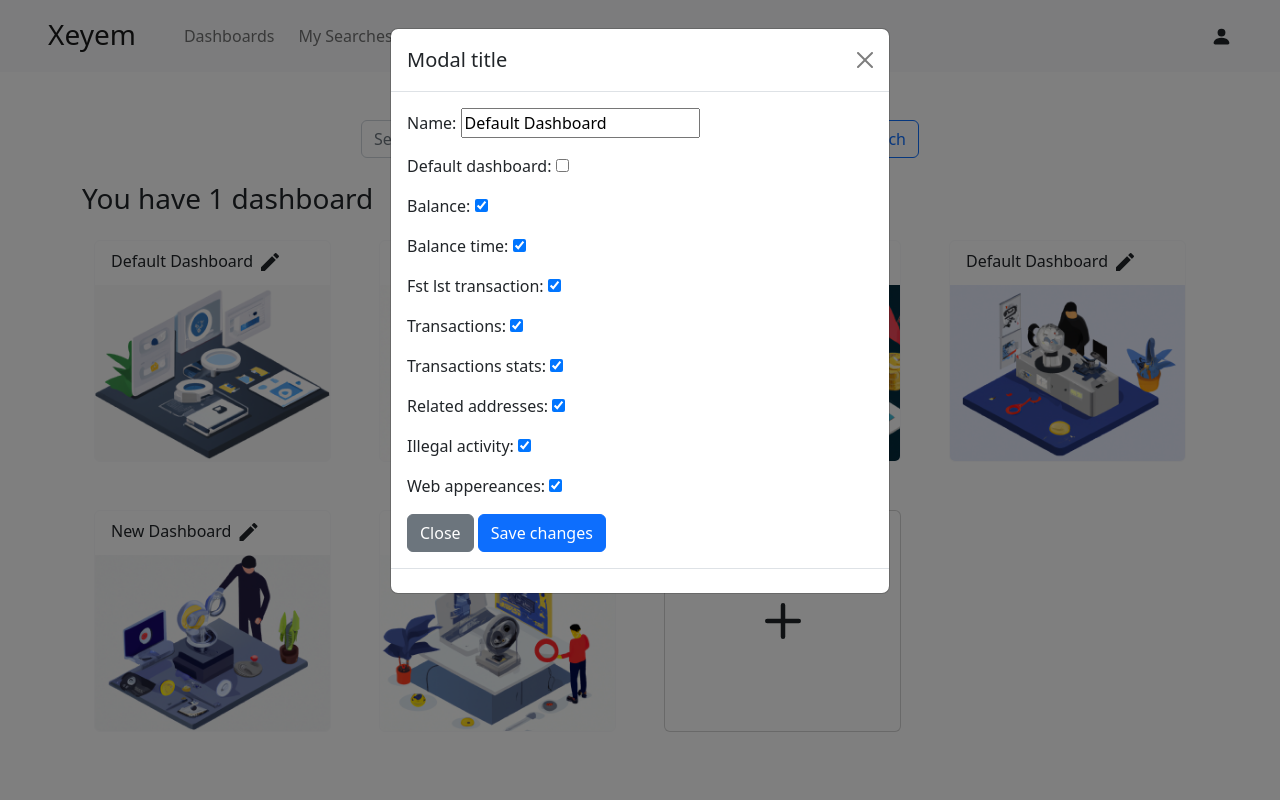
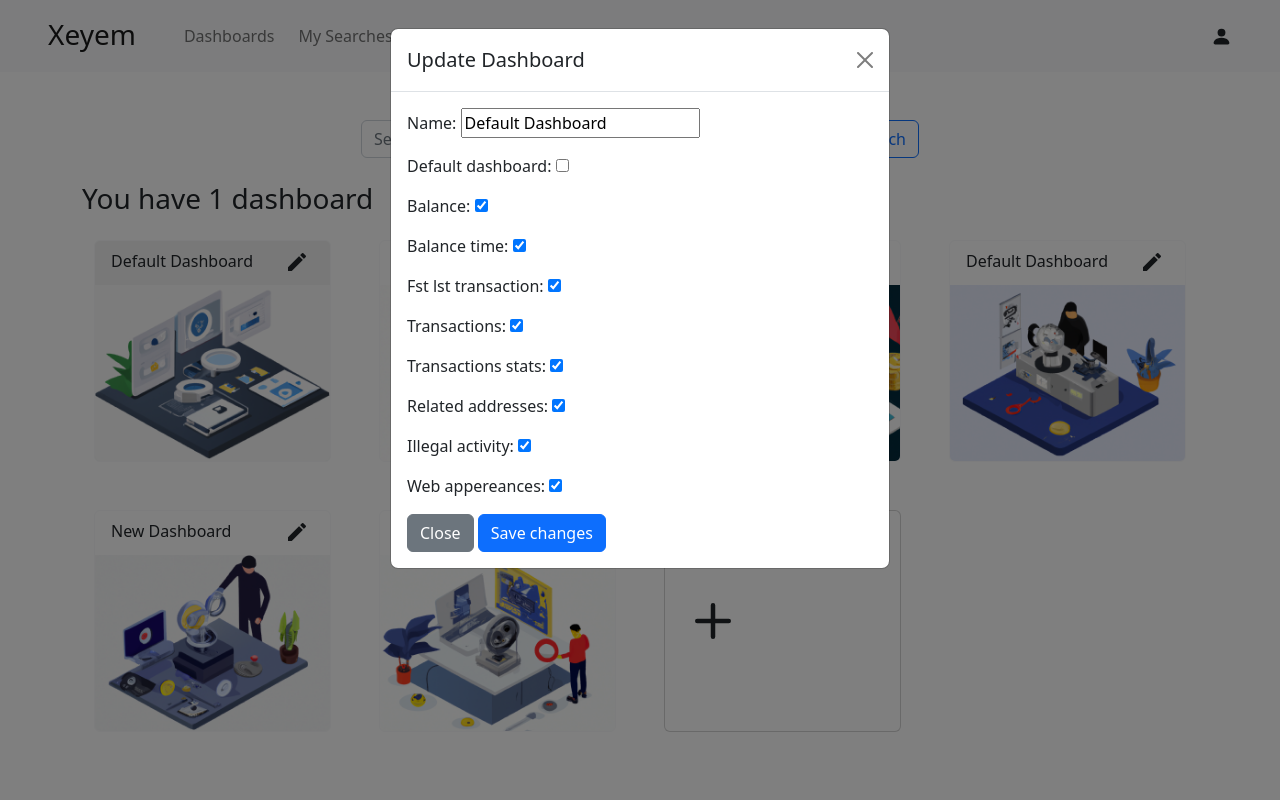
Before and after one commit to Zedzor/Xeyem, a Django app: template Xeyem/app/templates/app/dashboard_list.html in a window 1280 px wide, after a click on "edit". Run offline with Django 4.2, Linux system fonts and the light colour scheme; a user stored in the database is signed in; data comes from the database, SQL or seed files in the repository; both versions use the stored data as it was after the commit; tables that the repository leaves empty hold one stand-in row (values such as "Sample post"); the template is opened without the code that fills it: values that come from a table or form of the project are taken from there, most other values are stand-ins (such as "Sample title", 1, 10 or a date in 2020).

Commit message:
Terminado front pagina principal de usuario

```diff
--- a/Xeyem/app/templates/app/dashboard_list.html
+++ b/Xeyem/app/templates/app/dashboard_list.html
@@ -32,8 +32,8 @@
     <div id="dashboardlist" class="dashboard-items-wrapper align-items-stretch row row-cols-1 row-cols-md-4 g-5">
         {% for dashboard in dashboards %}
         <div class="col d-flex">
-            <div class="card border-light dashboard-wrapper flex-fill" data-position="{{dashboard.pk}}">
-                <div class="card-body pb-0 pt-1 pl-3 pr-2 d-flex inline-flex">
+            <div class="card border-light dashboard-wrapper" data-position="{{dashboard.pk}}">
+                <div class="card-body pb-0 pt-1 pl-3 pr-2 d-flex justify-content-between">
                     <div class="dashboard-name card-title mt-1 mb-0">
                         <a class="text-decoration-none text-reset" href="{% url 'dashboard' dashboard.pk %}">{{dashboard.name}}</a>
                     </div>
@@ -45,7 +45,7 @@
                             <div class="modal-dialog">
                                 <div class="modal-content">
                                     <div class="modal-header">
-                                        <h5 class="modal-title">Modal title</h5>
+                                        <h5 class="modal-title">Update Dashboard</h5>
                                         <button type="button" class="btn-close" data-bs-dismiss="modal" aria-label="Close"></button>
                                     </div>
                                     <div class="modal-body">
@@ -55,47 +55,51 @@
                                                 <label for="id_name">Name:</label>
                                                 <input type="text" name="name" value="{{dashboard.name}}" maxlength="50" required="" id="id_name">
                                             </p>
+                                            {% comment %} <div class="d-flex justify-content-between pr-5 mr-5">
+                                                <label for="id_default_dashboard">Default dashboard:</label>
+                                                <div class="form-check form-switch">
+                                                    <input class="form-check-input" type="checkbox" name="default_dashboard" id="id_default_dashboard" {% if dashboard.default_dashboard %} checked {% endif %}>
+                                                </div>
+                                            </div> {% endcomment %}
                                             <p>
                                                 <label for="id_default_dashboard">Default dashboard:</label>
-                                                <input type="checkbox" name="default_dashboard" id="id_default_dashboard" {% if dashboard.default_dashboard %} checked="" {% endif %}>
+                                                <input type="checkbox" name="default_dashboard" id="id_default_dashboard" {% if dashboard.default_dashboard %} checked {% endif %}>
                                             </p>
                                             <p>
                                                 <label for="id_balance">Balance:</label>
-                                                <input type="checkbox" name="balance" id="id_balance" {% if dashboard.balance %} checked="" {% endif %}>
+                                                <input type="checkbox" name="balance" id="id_balance" {% if dashboard.balance %} checked {% endif %}>
                                             </p>
                                             <p>
                                                 <label for="id_balance_time">Balance time:</label>
-                                                <input type="checkbox" name="balance_time" id="id_balance_time" {% if dashboard.balance_time %} checked="" {% endif %}>
+                                                <input type="checkbox" name="balance_time" id="id_balance_time" {% if dashboard.balance_time %} checked {% endif %}>
                                             </p>
                                             <p>
                                                 <label for="id_fst_lst_transaction">Fst lst transaction:</label>
-                                                <input type="checkbox" name="fst_lst_transaction" id="id_fst_lst_transaction" {% if dashboard.fst_lst_transaction %} checked="" {% endif %}>
+                                                <input type="checkbox" name="fst_lst_transaction" id="id_fst_lst_transaction" {% if dashboard.fst_lst_transaction %} checked {% endif %}>
                                             </p>
                                             <p>
                                                 <label for="id_transactions">Transactions:</label>
-                                                <input type="checkbox" name="transactions" id="id_transactions" {% if dashboard.transactions %} checked="" {% endif %}>
+                                                <input type="checkbox" name="transactions" id="id_transactions" {% if dashboard.transactions %} checked {% endif %}>
                                             </p>
                                             <p>
                                                 <label for="id_transactions_stats">Transactions stats:</label>
-                                                <input type="checkbox" name="transactions_stats" id="id_transactions_stats" {% if dashboard.transactions_stats %} checked="" {% endif %}>
+                                                <input type="checkbox" name="transactions_stats" id="id_transactions_stats" {% if dashboard.transactions_stats %} checked {% endif %}>
                                             </p>
                                             <p>
                                                 <label for="id_related_addresses">Related addresses:</label>
-                                                <input type="checkbox" name="related_addresses" id="id_related_addresses" {% if dashboard.related_addresses %} checked="" {% endif %}>
+                                                <input type="checkbox" name="related_addresses" id="id_related_addresses" {% if dashboard.related_addresses %} checked {% endif %}>
                                             </p>
                                             <p>
                                                 <label for="id_illegal_activity">Illegal activity:</label>
-                                                <input type="checkbox" name="illegal_activity" id="id_illegal_activity" {% if dashboard.illegal_activity %} checked="" {% endif %}>
+                                                <input type="checkbox" name="illegal_activity" id="id_illegal_activity" {% if dashboard.illegal_activity %} checked {% endif %}>
                                             </p>
                                             <p>
                                                 <label for="id_web_appearances">Web appereances:</label>
-                                                <input type="checkbox" name="web_appearances" id="id_web_appearances" {% if dashboard.web_appearances %} checked="" {% endif %}>
+                                                <input type="checkbox" name="web_appearances" id="id_web_appearances" {% if dashboard.web_appearances %} checked {% endif %}>
                                             </p>
                                             <button type="button" class="btn btn-secondary" data-bs-dismiss="modal">Close</button>
                                             <button type="submit" class="btn btn-primary">Save changes</button>
                                         </form>
-                                    </div>
-                                    <div class="modal-footer">
                                     </div>
                                 </div>
                             </div>
@@ -115,15 +119,15 @@
         {% endfor %}
         {% if dashboards|length > 0 %}
         <div class="col d-flex">
-            <div class="card card-block d-flex flex-grow">
+            <button type="button" class="card card-block d-flex flex-grow btn btn-link text-decoration-none text-reset stretched-link" data-bs-toggle="modal" data-bs-target="#dashboardCreateModal">
                 <div class="card-body align-items-center d-flex px-0 py-0 flex-grow">
-                    <button type="button" class="btn btn-link text-decoration-none text-reset py-0 flex-grow" data-bs-toggle="modal" data-bs-target="#dashboardCreateModal">
+                    <div class="py-0 flex-grow">
                         <svg xmlns="http://www.w3.org/2000/svg" width="72" height="72" fill="currentColor" class="bi bi-plus" viewBox="0 0 16 16">
                             <path d="M8 4a.5.5 0 0 1 .5.5v3h3a.5.5 0 0 1 0 1h-3v3a.5.5 0 0 1-1 0v-3h-3a.5.5 0 0 1 0-1h3v-3A.5.5 0 0 1 8 4z"/>
                         </svg>
-                    </button>
+                    </div>
                 </div>
-            </div>
+            </button>
         </div>
         {% endif %}
     </div>
--- a/Xeyem/app/templates/app/index.html
+++ b/Xeyem/app/templates/app/index.html
@@ -14,6 +14,11 @@
             .btn-outline-primary:hover, .btn-outline-primary:focus, .btn-outline-primary:active, .btn-outline-primary.active, .open>.dropdown-toggle.btn-outline-primary {
                 background-color: #f1f1f1!important;
                 color:#0d6efd
+            }
+            .card:hover, .card:focus, .card:active, .card.active, .open>.dropdown-toggle.card {
+                background-color: #f1f1f1!important;
+                color:#0d6efd
+                text-decoration: none;
             }
         </style>
     </head>
```
Also changed, not shown: Xeyem/app/templates/app/dashboard.html (+37 -2 lines), Xeyem/db.sqlite3.
